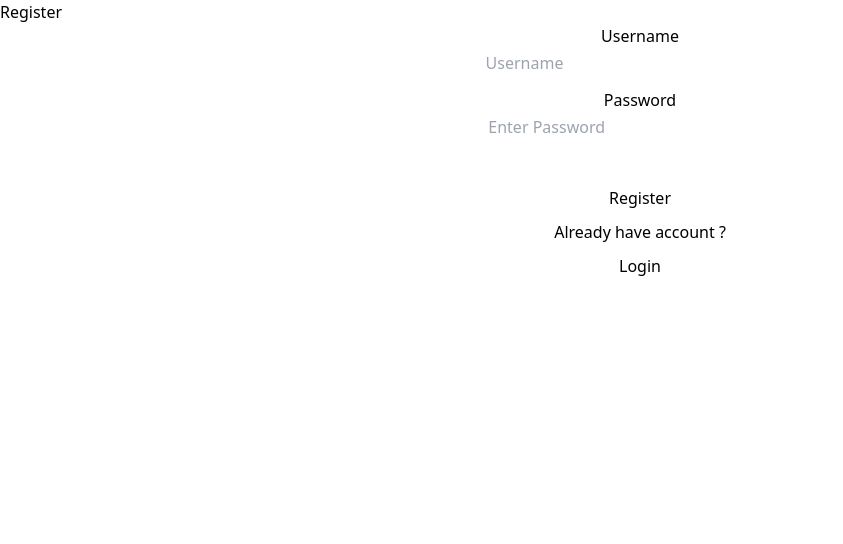
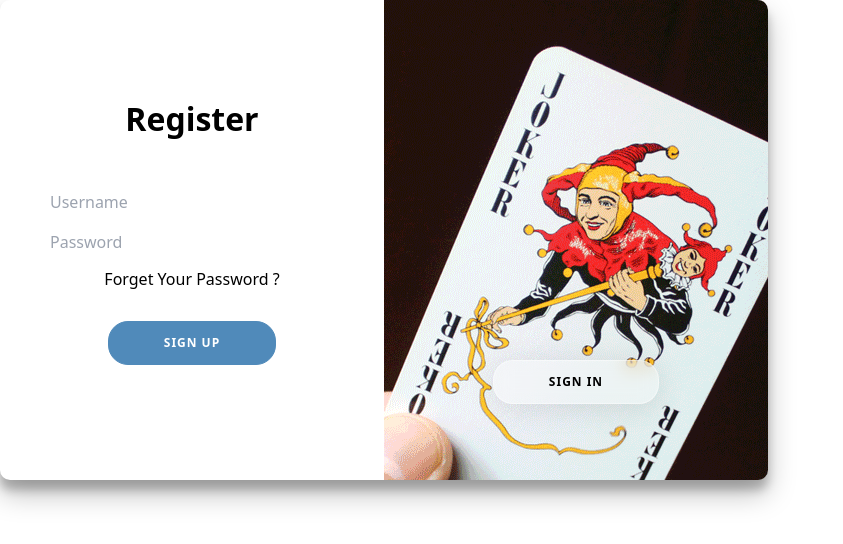
Before and after one commit to YoelK20/FoxLive, a React (Vite) app in the folder client/: page /register in a window 1280 px wide. Shown: the top 544 px of the page, without its empty margins (0-843 px from the left). Built offline with nearby package versions, Linux system fonts and the light colour scheme.

Commit message:
Rev Login and Regiter

```diff
--- a/client/src/App.css
+++ b/client/src/App.css
@@ -1,6 +1,6 @@
 
 #main{
-    background-color: lightblue;
+    background-color: white;
     position: relative;
     width: 768px;
     max-width: 100%;
@@ -107,21 +107,25 @@
 
 
 #signIn, #signUp{
-    color: #fff;
-    background-color: #508aba;
+    color: black;
+    /* background-color: #508aba; */
+    background: rgba(255, 255, 255, 0.3);
     font-size: 12px;
     font-weight: bold;
     padding: 12px 55px;
     margin: 20px;
     border-radius: 20px;
-    border: 1px solid #508aba;
+    box-shadow: 0 4px 30px rgba(0, 0, 0, 0.1);
+    /* border: 1px solid #508aba; */
     outline: none;
     letter-spacing: 1px;
     text-transform: uppercase;
     transition: transform 80ms ease-in;
     cursor: pointer;
     margin-top: 100%;
-
+    backdrop-filter: blur(8.9px);
+    -webkit-backdrop-filter: blur(8.9px);
+    border: 1px solid rgba(255, 255, 255, 0.42);
 }
 
 
--- a/client/src/Views/Login.jsx
+++ b/client/src/Views/Login.jsx
@@ -82,11 +82,13 @@
                   <p id="p">or use your account </p>
                   <input type="text"
                   placeholder="Username"
-                  onChange={(e) => setUsername(e.target.value)}/><br />
+                  className="bg-slate-200 mb-3 h-10 p-4"
+                  onChange={(e) => setUsername(e.target.value)}/>
                   <input
                     type="password"
                     placeholder="Password"
                     required=""
+                     className="bg-slate-200 mb-3 h-10 p-4"
                     onChange={(e) => setPassword(e.target.value)}
                   />
                   <a href="#">Forget Your Password ?</a>
--- a/client/src/Views/RegisterPage.jsx
+++ b/client/src/Views/RegisterPage.jsx
@@ -1,6 +1,9 @@
 import { useState } from "react";
 import { useNavigate } from "react-router-dom";
 import axios from "axios";
+import gifJoker from '../assets/gifjoker.gif'
+import gifKing from '../assets/king.gif'
+import SignUpbutton from "../Components/signup"
 import { baseUrl, localUrl } from "../helpers/baseUrl";
 
 export default function RegPage() {
@@ -19,53 +22,71 @@
   }
   return (
     <>
-      <div className="relative h-screen">
-        <div className="absolute inset-0 bg-[url('https://i2.pickpik.com/photos/948/699/787/playing-cards-poker-bridge-game-preview.jpg')] bg-cover blur-sm"></div>
-        <div className="relative flex flex-col justify-center h-screen overflow-hidden">
-          <div className="w-full p-6 m-auto bg-white rounded-md shadow-md ring-2 ring-gray-800/50 lg:max-w-lg">
-            <h1 className="text-3xl font-semibold text-center text-gray-700">
-              Register
-            </h1>
-            <form className="space-y-4">
-              <div>
-                <label className="label">
-                  <span className="text-base label-text">Username</span>
-                </label>
-                <input
-                  type="text"
+    <div className="h-screen bg-[url('https://i2.pickpik.com/photos/948/699/787/playing-cards-poker-bridge-game-preview.jpg')] bg-cover blur-sm">
+    </div>
+      <div className="mx-5 flex items-center justify-center absolute top-[120px] w-[90%] overflow-hidden ml-[60px]">
+        <div className="container max-w-screen-lg mx-auto">
+          <div className="flex flex-col items-center justify-center bg-transparent rounded min-h-[100%] m-[10%]">
+            <div className="container" id="main">
+              <div className="sign-up">
+                <form action="#">
+                  <h1 id="h1" className="text-black">Create Account</h1>
+                  <div className="social-container">
+                    <a href="#" className="social">
+                    <img src=""/>
+                    </a>
+                    <a href="#" className="social">
+                    <img src=""/>
+                    </a>
+                    <a href="#" className="social">
+                    <img src=""/>
+                    </a>
+                  </div>
+                  <p>or use your email for registration </p>
+                  <input type="text" name="txt" placeholder="Name" required="" />
+                  <input type="email" name="email" placeholder="Email" required="" />
+                  <input
+                    type="password"
+                    name="paswword"
+                    placeholder="Password"
+                    required=""
+                  />
+                  <button>Sign Up</button>
+                </form>
+              </div>
+              <div className="sign-in">
+                <form action="#">
+                  <h1 id="h1" className="text-black">Register</h1><br />
+                  <input type="text"
                   placeholder="Username"
-                  className="w-full input input-bordered"
-                  onChange={(e) => setUsername(e.target.value)}
-                />
+                  className="bg-slate-200 mb-3 h-10 p-4"
+                  onChange={(e) => setUsername(e.target.value)}/>
+                  <input
+                    type="password"
+                    placeholder="Password"
+                    required=""
+                     className="bg-slate-200 mb-3 h-10 p-4"
+                    onChange={(e) => setPassword(e.target.value)}
+                  />
+                  <a href="#">Forget Your Password ?</a>
+                  <button id="button1" onClick={handleRegister}>Sign Up</button>
+                </form>
               </div>
-              <div>
-                <label className="label">
-                  <span className="text-base label-text">Password</span>
-                </label>
-                <input
-                  type="password"
-                  placeholder="Enter Password"
-                  className="w-full input input-bordered"
-                  onChange={(e) => setPassword(e.target.value)}
-                />
+              <div className="overlay-container">
+                <div className="overlay">
+                  <div className="overlay-left" style={{backgroundImage:`url(${gifKing})`}}>
+                    <button id="signIn" > Sign Up</button>
+                  </div>
+                  <div className="overlay-right" style={{backgroundImage: `url(${gifJoker})`}}>
+                    <button id="signUp" onClick={() => nav("/login")}> Sign In</button>
+                  </div>
+                </div>
               </div>
-              <br />
-              <div>
-                <button
-                className="btn-neutral btn btn-block"
-                onClick={handleRegister}
-                >Register</button>
-              </div>
-              <p className="text-xs flex justify-center">Already have account ?</p>
-              <a
-                onClick={() => nav("/login")}
-                className="text-xs text-gray-600 hover:underline hover:text-blue-600 flex justify-center"
-              >
-                <p> Login </p>
-              </a>
-            </form>
+            </div>
           </div>
         </div>
+        <script>
+        </script>
       </div>
     </>
   );
```
